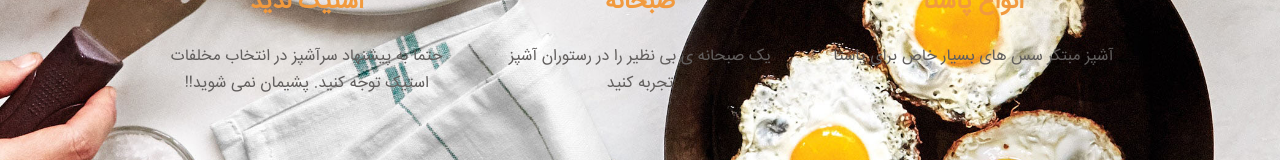
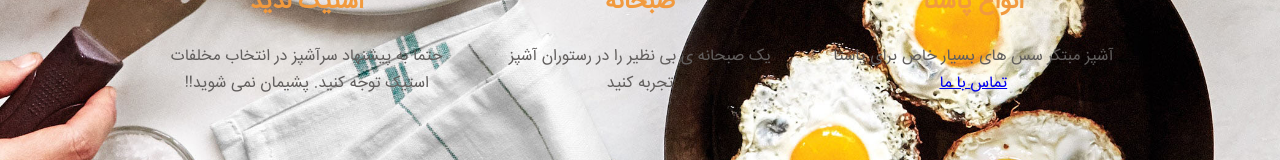
Before and after one commit to anooshpm87/ashpaz, a plain HTML site: page index.html in a window 1280 px wide. Shown: the part 597-757 px from the top of the page. Drawn offline with Linux system fonts and the light colour scheme.

Commit message:
add tel link

```diff
--- a/index.html
+++ b/index.html
@@ -45,6 +45,7 @@
                 <img src="images/pasta2.jpg" alt="eggs">
                 <h2>انواع پاستا</h2>
                 <p>آشپز مبتکر سس های بسیار خاص برای پاستا</p>
+                <p><a href="tel:+982177956834">تماس با ما</a></p>
             </div>
         </div>
     </body>
```
